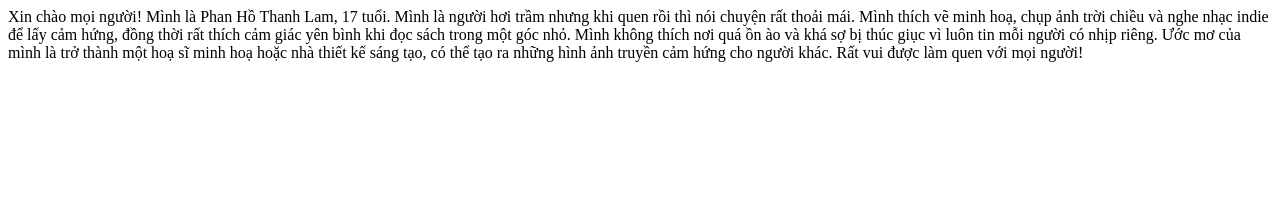
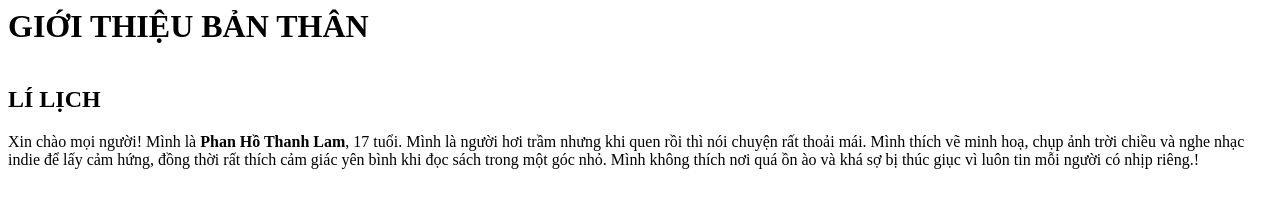
Before and after one commit to LamCorn67/lamcorn1, a plain HTML site: page index.html in a window 1280 px wide. Drawn offline with Linux system fonts and the light colour scheme.

Commit message:
Update index.html

```diff
--- a/index.html
+++ b/index.html
@@ -3,6 +3,13 @@
     <meta charset="UTF-8">
   <head>
   <body>
-Xin chào mọi người! Mình là Phan Hồ Thanh Lam, 17 tuổi. Mình là người hơi trầm nhưng khi quen rồi thì nói chuyện rất thoải mái. Mình thích vẽ minh hoạ, chụp ảnh trời chiều và nghe nhạc indie để lấy cảm hứng, đồng thời rất thích cảm giác yên bình khi đọc sách trong một góc nhỏ. Mình không thích nơi quá ồn ào và khá sợ bị thúc giục vì luôn tin mỗi người có nhịp riêng. Ước mơ của mình là trở thành một hoạ sĩ minh hoạ hoặc nhà thiết kế sáng tạo, có thể tạo ra những hình ảnh truyền cảm hứng cho người khác. Rất vui được làm quen với mọi người!
+<h1>GIỚI THIỆU BẢN THÂN</h1>
+    <img src="">
+    <h2>LÍ LỊCH</h2>
+    <p>Xin chào mọi người! Mình là <b>Phan Hồ Thanh Lam</b>, 17 tuổi.
+      Mình là người hơi trầm nhưng khi quen rồi thì nói chuyện rất thoải mái.
+      Mình thích vẽ minh hoạ, chụp ảnh trời chiều và nghe nhạc indie để lấy cảm hứng, đồng thời rất thích cảm giác yên bình khi đọc sách trong một góc nhỏ.
+      Mình không thích nơi quá ồn ào và khá sợ bị thúc giục vì luôn tin mỗi người có nhịp riêng.!</p>
   </body>
   </html>
+</p>
```
